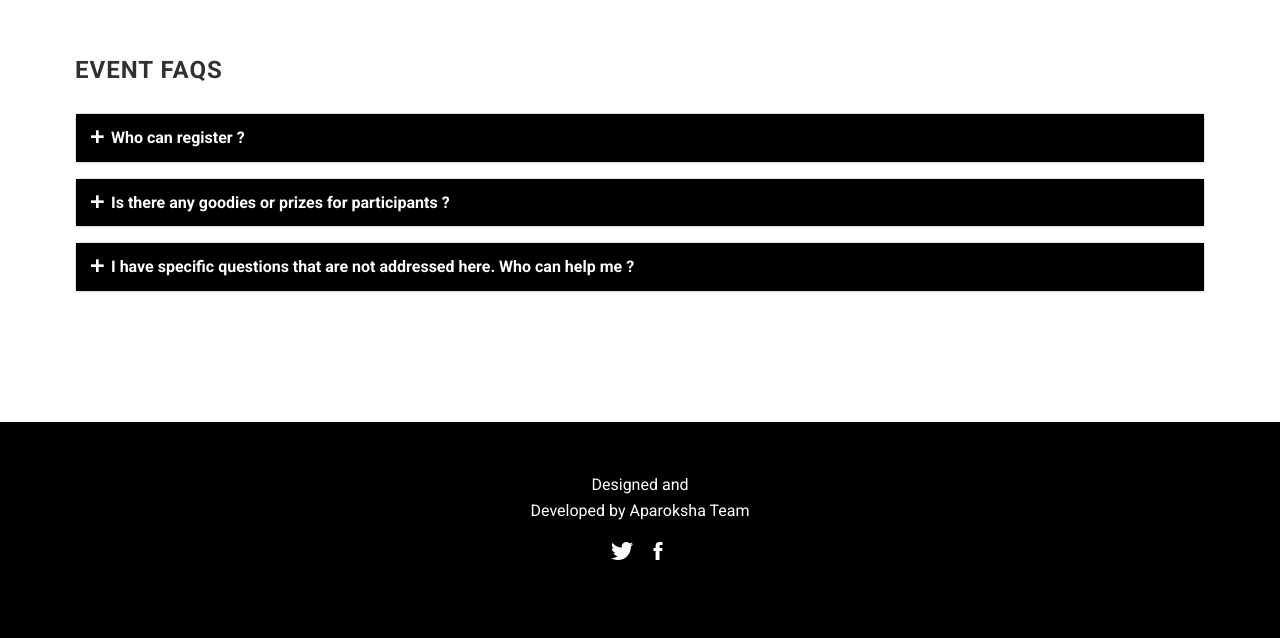
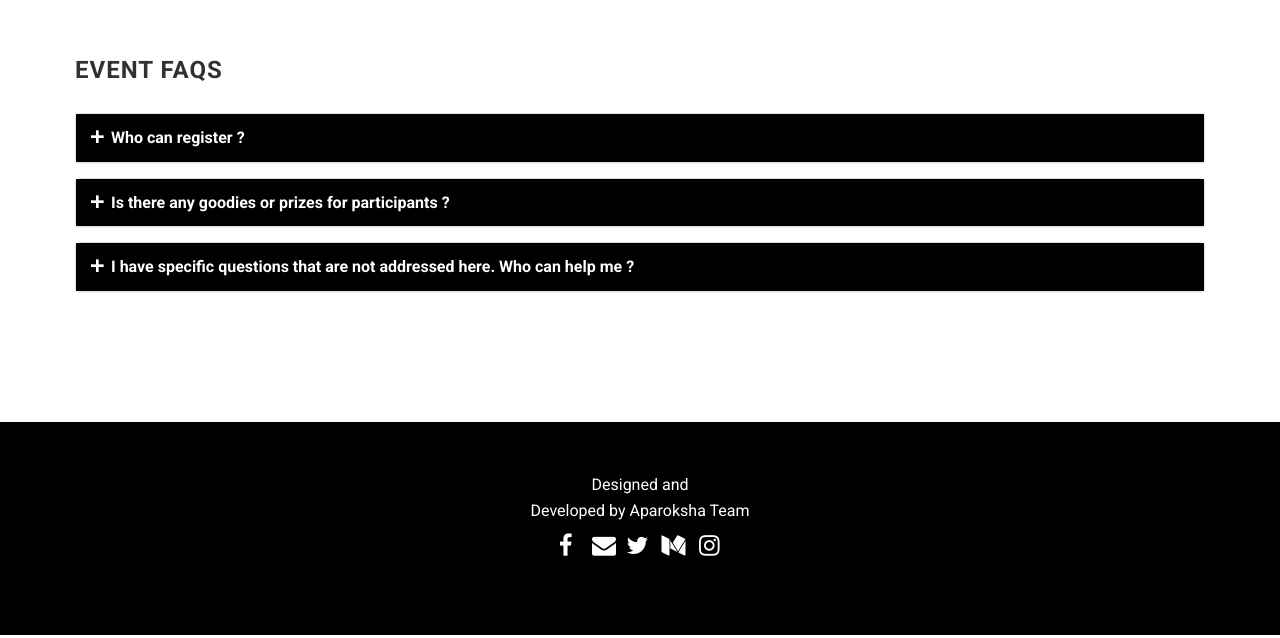
Before and after one commit to strikertanmay/ApkXplore, a website: page index.html in a window 1280 px wide. Shown: the part 4092-4730 px from the top of the page. Drawn offline with Linux system fonts and the light colour scheme; files whose address does not match are found by name.

Commit message:
Update index.html
Add icons in footer

```diff
--- a/index.html
+++ b/index.html
@@ -9,6 +9,7 @@
 
     <!-- css -->
     <link rel="stylesheet" href="bower_components/bootstrap/dist/css/bootstrap.min.css">
+    <link rel="stylesheet" href="https://cdnjs.cloudflare.com/ajax/libs/font-awesome/4.7.0/css/font-awesome.min.css">
     <link rel="stylesheet" href="bower_components/ionicons/css/ionicons.min.css">
     <link rel="stylesheet" href="assets/css/main.css">
 </head>
@@ -633,8 +634,34 @@
                 <div class="col-md-12">
                     <p class="site-info">Designed and <br> Developed by <a href="https://aparoksha.org/team/">Aparoksha Team</a></p>
                     <ul class="social-block">
-                        <li><a href="https://twitter.com/aparoksha_org" target="_blank"><i class="ion-social-twitter"></i></a></li>
-                        <li><a href="https://www.facebook.com/aparoksha/" target="_blank"><i class="ion-social-facebook"></i></a></li>
+                        <li>
+                                <a href="https://www.facebook.com/aparoksha" target="_blank" style="padding-right:5px">
+                                    <i class="fa fa-facebook fa-2x"></i>
+                                </a>
+                            </li>
+                            <li>
+                                <a href="mailto:events@aparoksha.org" target="_blank">
+                                    <i class="fa fa-envelope fa-2x"></i>
+                                </a>
+                            </li>
+                            <li>
+                                <a href="https://twitter.com/aparoksha_org" target="_blank" style="padding-right:5px">
+                                    <i class="fa fa-twitter fa-2x"></i>
+                                </a>
+                            </li>
+                            <li>
+                                <a href="https://medium.com/the-aparoksha-blog" target="_blank" style="padding-right:5px">
+                                    <i class="fa fa-medium fa-2x"></i>
+                                </a>
+                            </li>
+                            <li>
+                                <a href="https://www.instagram.com/aparokshaiiita/" target="_blank" style="padding-right:5px">
+                                    <i class="fa fa-instagram fa-2x"></i>
+                                </a>
+                            </li>
+                        <!--
+<li><a href="https://twitter.com/aparoksha_org" target="_blank"><i class="ion-social-twitter"></i></a></li>
+                        <li><a href="https://www.facebook.com/aparoksha/" target="_blank"><i class="ion-social-facebook"></i></a></li> -->
                         <!-- <li><a href=""><i class="ion-social-linkedin-outline"></i></a></li>
                         <li><a href=""><i class="ion-social-googleplus"></i></a></li> -->
                     </ul>
```
